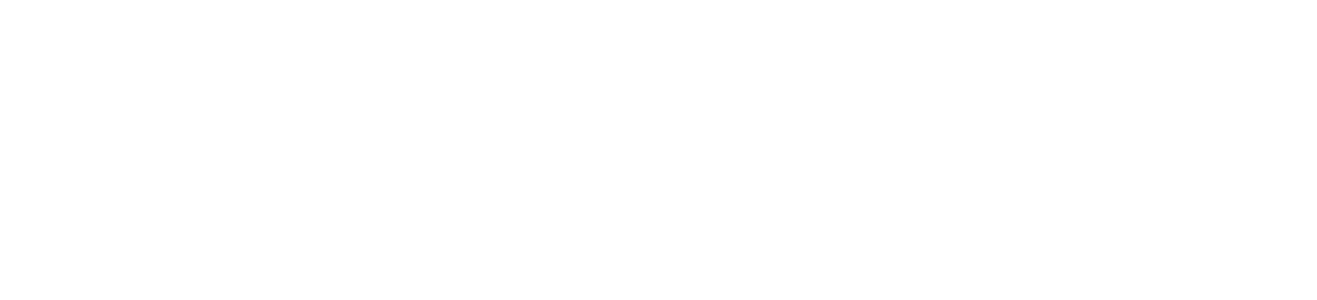
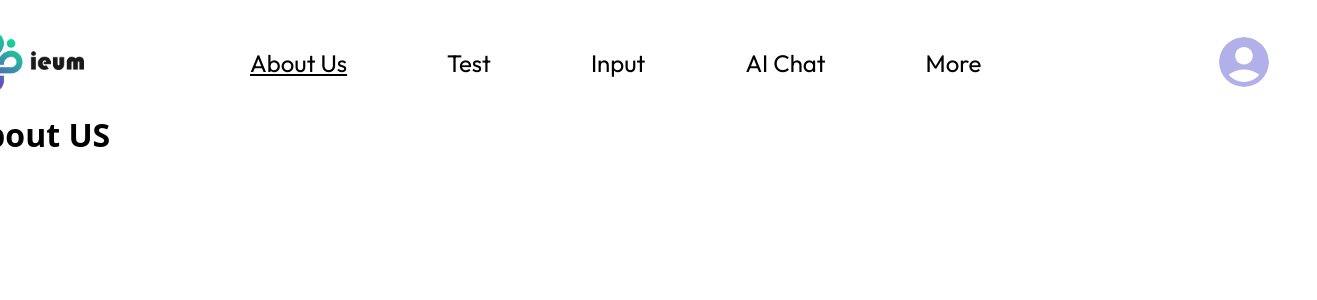
Before and after one commit to hoho715-park/ieum_frontend, a React (Create React App) app: page /about in a window 1280 px wide. Before the commit this address had no page. Shown: the top 300 px of the page, 1317 px wide, since content can reach past the window. Built offline with nearby package versions, Linux system fonts and the light colour scheme; a web font is replaced by a local one.

Commit message:
feat: Layout 설정

```diff
--- a/src/App.js
+++ b/src/App.js
@@ -4,19 +4,27 @@
 import WhatIsQscc from './pages/QSCC/about/WhatIsQscc'
 import Test from './pages/QSCC/test/Test'
 import HomePage from './pages/home/HomePage'
+import AboutUsPage from './pages/about-us/AboutUs'
+import Layout from './components/layouts/Layout'
 
 
 export default function App() {
   return (
+    <Layout>
       <Routes>
-
+        {/* Home */}
         <Route path="/" element={<HomePage />} />
 
+        {/* About Us */}
+        <Route path="/about" element={<AboutUsPage />} />
+
+        {/* QSCC Routes */}
         <Route path="/qscc" element={<QsccLanding />} />
         <Route path="/qscc/whatisqscc" element={<WhatIsQscc />} />
         <Route path="/qscc/test" element={<Test />} />
 
         <Route path="/test" element={<Navigate to="/qscc" replace />} />
       </Routes>
+    </Layout>
   )
 }
--- /dev/null
+++ b/src/components/layouts/Layout.js
@@ -0,0 +1,19 @@
+import Header from "./Header";
+
+function Layout({ children }) {
+    return (
+        <div className="flex flex-col min-h-screen">
+            <Header />
+
+            <main className="flex-grow overflow-y-auto">
+                <div className="container mx-auto px-4 py-8">
+                    {children}
+                </div>
+            </main>
+
+
+        </div>
+    );
+};
+
+export default Layout;
--- a/src/pages/QSCC/QsccLanding.js
+++ b/src/pages/QSCC/QsccLanding.js
@@ -5,7 +5,6 @@
 export default function QsccLanding() {
   return (
     <>
-      <Header />
       <main className="has-fixed-header">
         <section className="qscc-landing">
           <div className="main-image-wrap">
--- a/src/pages/QSCC/about/WhatIsQscc.js
+++ b/src/pages/QSCC/about/WhatIsQscc.js
@@ -5,7 +5,6 @@
 export default function WhatIsQscc() {
   return (
     <>
-      <Header />
       <main className="has-fixed-header">
         <section className="qscc-info">
           <img
--- a/src/pages/QSCC/test/Test.js
+++ b/src/pages/QSCC/test/Test.js
@@ -44,7 +44,6 @@
   if (loading) {
     return (
       <>
-        <Header />
         <main className="has-fixed-header">
           <section className="page qscc-test">
             <div className="q-card"><p className="q-text">로딩 중…</p></div>
@@ -56,7 +55,6 @@
 
   return (
     <>
-      <Header />
       <main className="has-fixed-header">
         <section className="page qscc-test">
           <div className="wrap">
--- /dev/null
+++ b/src/pages/about-us/AboutUs.js
@@ -0,0 +1,15 @@
+// import "../../styles/HomePage.css";
+import Header from '../../components/layouts/Header'
+import Layout from '../../components/layouts/Layout';
+
+function AboutUsPage() {
+  return (
+
+    <div>
+
+      <h1>About US</h1>
+    </div>
+  );
+}
+
+export default AboutUsPage;
--- a/src/pages/home/HomePage.js
+++ b/src/pages/home/HomePage.js
@@ -5,7 +5,6 @@
   return (
 
     <div>
-              <Header />
 
       <h1>"이음; 나의 체질과 하루를 잇다"</h1>
       <p>당신의 체질을 분석해 건강한 하루를 설계합니다</p>
```
Lines whose indentation alone changed are shown as unchanged.
